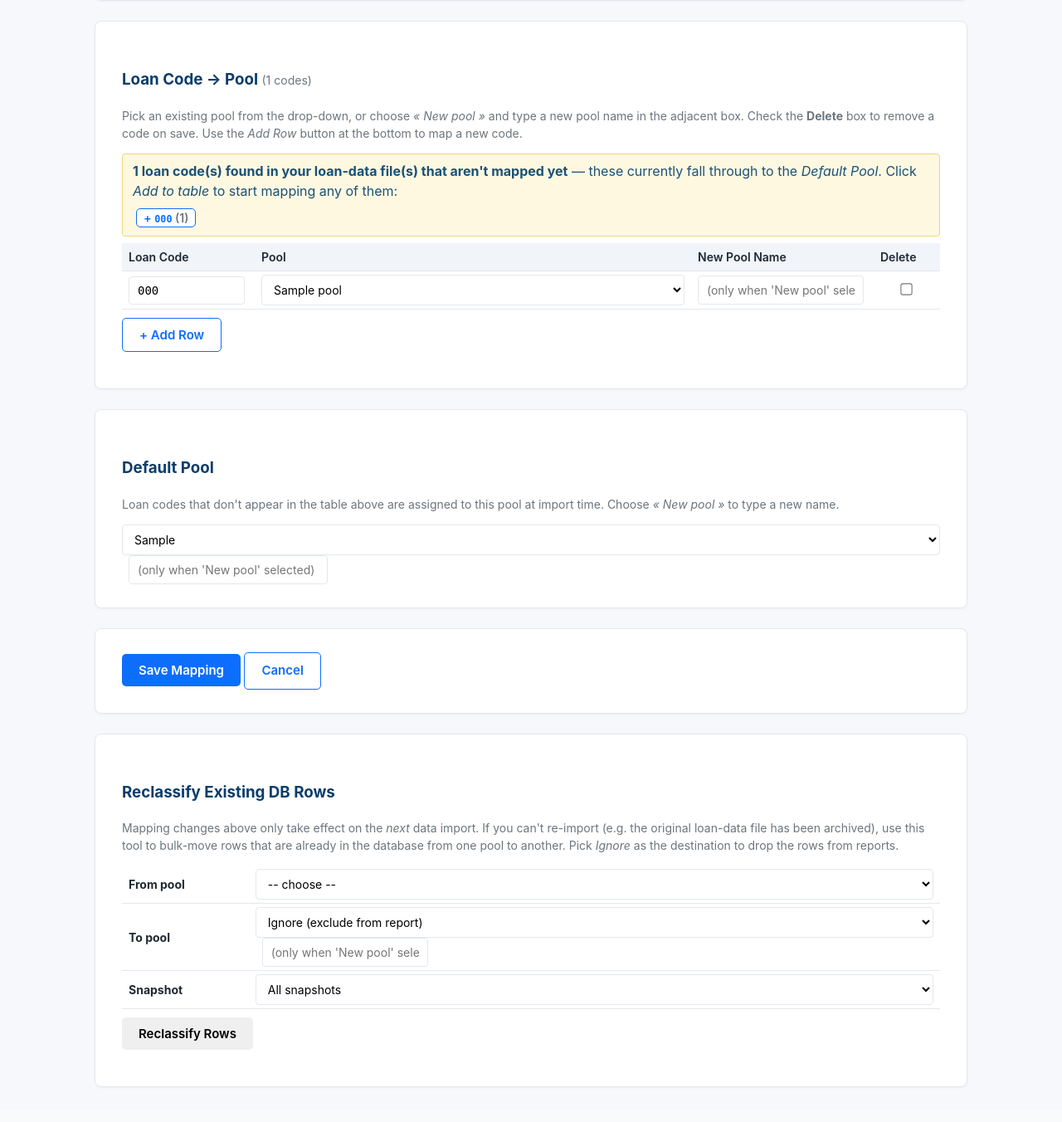
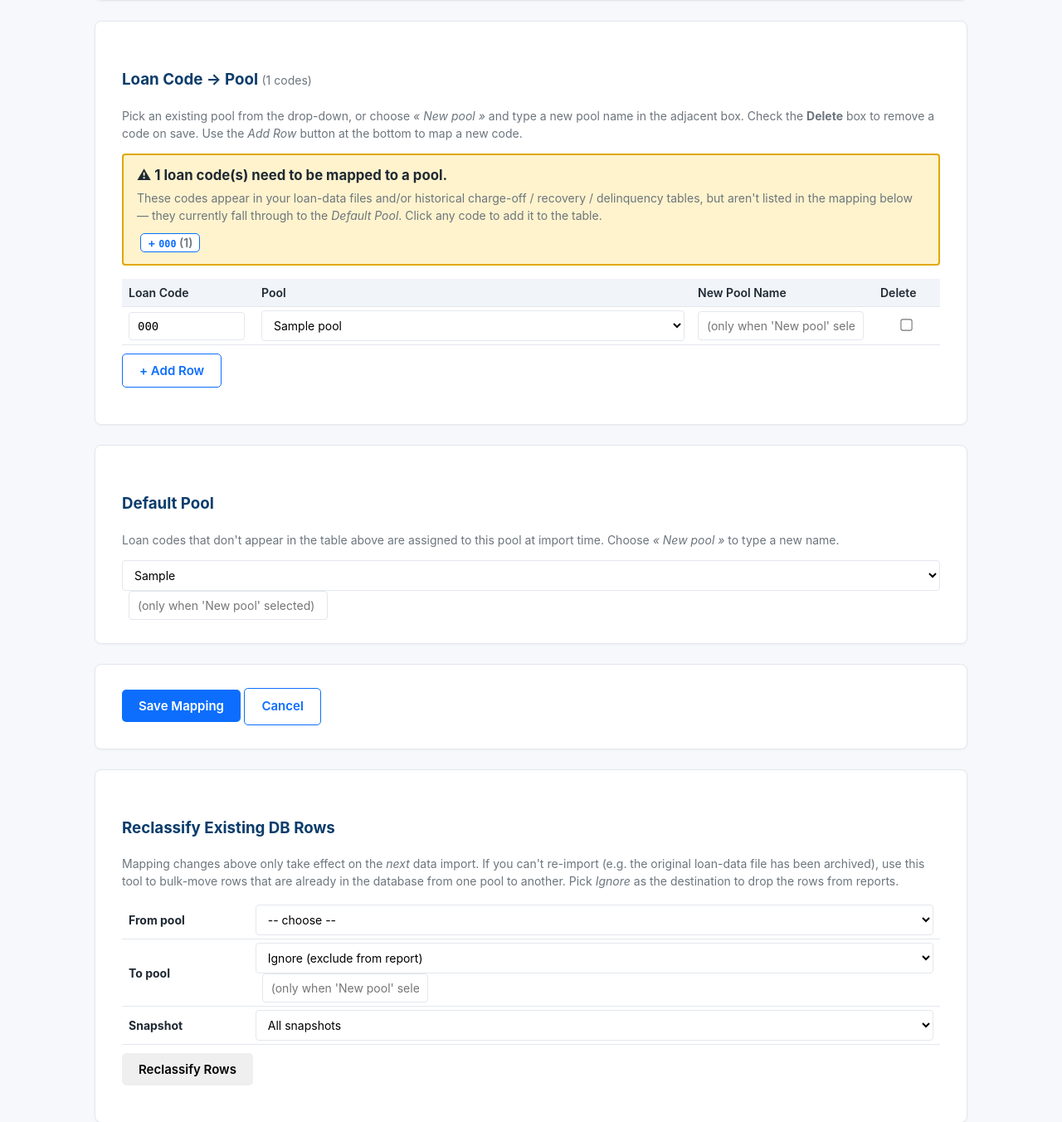
Before and after one commit to bevans-tctrisk/CECL, a Flask app: template cecl_ui/templates/run/edit_pool_map.html in a window 1280 px wide. Shown: the part 339-1691 px from the top of the page at 83% size. Before the commit the page ends 1649 px from the top, so only its background shows below. Run offline with Flask 3, Linux system fonts and the light colour scheme; the template is opened without the code that fills it: most values are stand-ins (such as "Sample title", 1, 10 or a date in 2020).

Commit message:
﻿feat(run): surface 5300 / historical-data loan codes on Edit Pool Map
The Edit Pool Map page already detects loan codes present in
loan-data files but not mapped to a pool, and offers + Add to
table' buttons for each. Extend that scan to also pull distinct
loan_code values from the historical DB tables
(loan_code_chargeoff_history, loan_code_recovery_history,
loan_code_delinquency_history). This way the NCUA 5300 category
names brought in by the 5300 backfills (Unsecured Credit Card,
Payday Alternative Loans, etc.) appear as one-click chips the user
can map to the proper pool, rather than silently falling to the
default pool.

Also strengthen the alert: yellow warning' styling, warning
glyph, clear loan code(s) need to be mapped to a pool' headline.

```diff
--- a/cecl_ui/templates/run/edit_pool_map.html
+++ b/cecl_ui/templates/run/edit_pool_map.html
@@ -37,12 +37,16 @@
     </p>
 
     {% if unmapped_codes %}
-    <div class="alert alert-info"
-         style="background:#fff8e1; border:1px solid #f0d674; padding:8px 12px; border-radius:4px; margin:8px 0;">
-      <strong>{{ unmapped_codes | length }} loan code(s) found in your loan-data file(s)
-      that aren't mapped yet</strong> &mdash; these currently fall through to the
-      <em>Default Pool</em>. Click <em>Add to table</em> to start mapping any of them:
-      <div style="margin-top:6px;">
+    <div class="alert alert-warning"
+         style="background:#fff3cd; border:2px solid #e0a800; padding:12px 16px; border-radius:4px; margin:8px 0 16px 0;">
+      <strong style="font-size:1.05em;">&#9888; {{ unmapped_codes | length }} loan code(s) need to be mapped to a pool.</strong>
+      <div class="muted" style="margin:4px 0 8px 0;">
+        These codes appear in your loan-data files and/or historical
+        charge-off / recovery / delinquency tables, but aren't listed in
+        the mapping below &mdash; they currently fall through to the
+        <em>Default Pool</em>. Click any code to add it to the table.
+      </div>
+      <div>
         {% for u in unmapped_codes %}
           <span style="display:inline-block; margin:2px 4px;">
             <button type="button" class="btn btn-secondary add-unmapped"
```
Also changed, not shown: cecl_ui/routes/run.py (+56 -0 lines).
